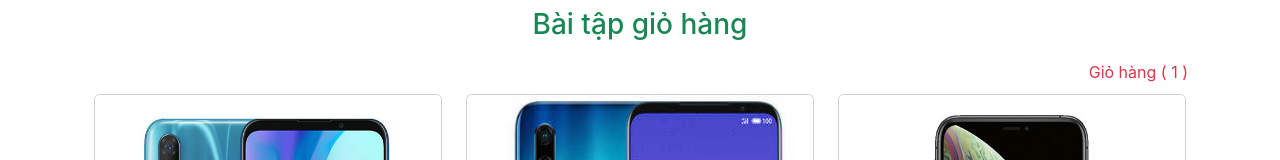
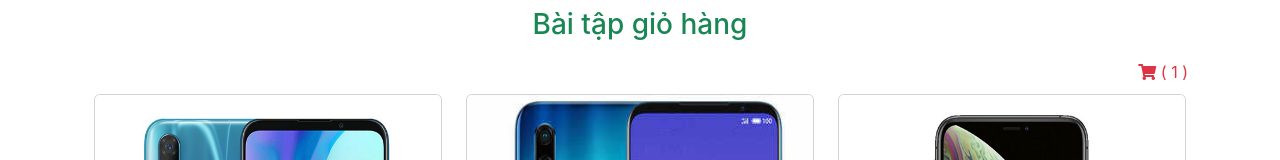
Before and after one commit to DinhhHau/BaiTap_REACT, a React (Create React App) app: page / in a window 1280 px wide. Shown: the top 160 px of the page. Built offline with nearby package versions, Linux system fonts and the light colour scheme.

Commit message:
add_icon_shopping-cart

```diff
--- a/public/index.html
+++ b/public/index.html
@@ -24,18 +24,27 @@
       work correctly both with client-side routing and a non-root public URL.
       Learn how to configure a non-root public URL by running `npm run build`.
     -->
+
+    <!-- bootstrap -->
     <link
       rel="stylesheet"
       href="https://cdn.jsdelivr.net/npm/bootstrap@5.2.0-beta1/dist/css/bootstrap.min.css"
       integrity="sha384-0evHe/X+R7YkIZDRvuzKMRqM+OrBnVFBL6DOitfPri4tjfHxaWutUpFmBp4vmVor"
       crossorigin="anonymous"
     />
+    <!-- fontawe -->
+    <link
+      rel="stylesheet"
+      href="https://pro.fontawesome.com/releases/v5.10.0/css/all.css"
+      integrity="sha384-AYmEC3Yw5cVb3ZcuHtOA93w35dYTsvhLPVnYs9eStHfGJvOvKxVfELGroGkvsg+p"
+      crossorigin="anonymous"
+    />
+    <!--  -->
     <title>React App</title>
   </head>
   <body>
     <noscript>You need to enable JavaScript to run this app.</noscript>
     <div id="root"></div>
-
 
     <script
       src="https://cdn.jsdelivr.net/npm/bootstrap@5.2.0-beta1/dist/js/bootstrap.min.js"
--- a/src/BaiTapGioHang_Props/ExerciseCart.jsx
+++ b/src/BaiTapGioHang_Props/ExerciseCart.jsx
@@ -132,7 +132,7 @@ export default class ExerciseCart extends Component {
             data-bs-toggle="modal"
             data-bs-target="#modelId"
           >
-            Giỏ hàng ( {tongSoLuong} )
+           <i className="fas fa-shopping-cart"></i> ( {tongSoLuong} )
           </span>
         </div>
         <ProductList themGioHang={this.themGioHang} xemChiTiet={this.xemChiTiet} data={data} />
```
